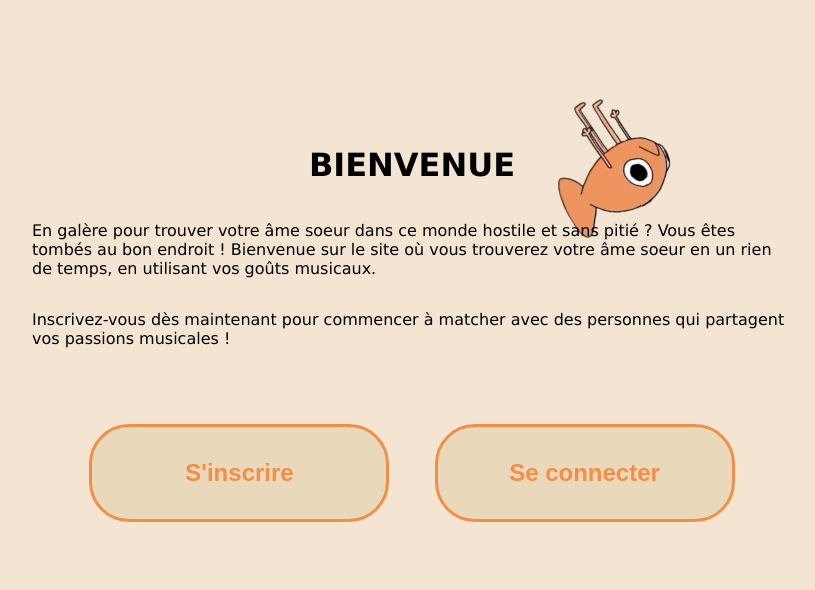
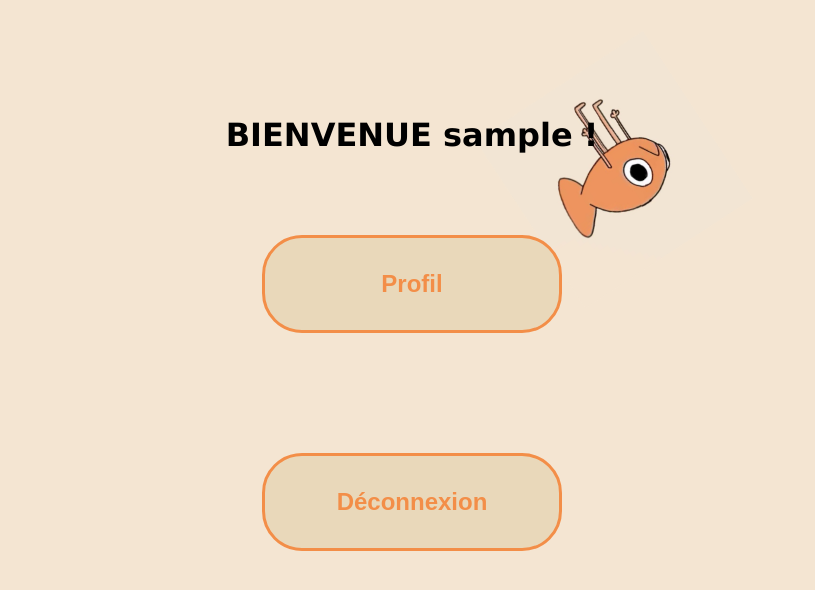
Before and after one commit to louisejanuel/workshop_web, a Flask app: page / in a window 1280 px wide. Shown: the part 94-684 px from the top of the page, without its empty margins (228-1043 px from the left). Run offline with Flask 3, Linux system fonts and the light colour scheme; the visitor is signed in with stand-in values (Sample User, id 1).

Commit message:
some links buttons etc

```diff
--- a/templates/index.html
+++ b/templates/index.html
@@ -3,6 +3,14 @@
 {% block title %}Accueil{% endblock %}
 
 {% block content %}
+
+
+{% if session.user %}
+<h1>BIENVENUE {{ session.user }} !</h1>
+<a href="/profile"><button class="button">Profil</button></a>
+<a href="/logout"><button class="button">Déconnexion</button></a>
+
+{% else %}
 <h1>BIENVENUE</h1>
 <p>En galère pour trouver votre âme soeur dans ce monde hostile et sans pitié ? Vous êtes tombés au bon endroit !
     Bienvenue sur le site où vous trouverez votre âme soeur en un rien de temps, en utilisant vos goûts musicaux.</p>
@@ -11,4 +19,7 @@
     <a href="/register"><button class="button">S'inscrire</button></a>
     <a href="/login"><button class="button">Se connecter</button></a>
 </div>
+
+{% endif %}
+
 {% endblock %}
--- a/templates/match.html
+++ b/templates/match.html
@@ -38,8 +38,8 @@ voici les personnes avec qui ça match, {{session['user']}}
 </script>
 
 
-
 <div class="boutons-container">
+    <a href='/profile'><button class="bouton3">Retour profil</button></a>
     <a href='/logout'><button class="bouton3">Se déconnecter</button></a>
 </div>
 {% endblock %}
--- a/templates/saisie.html
+++ b/templates/saisie.html
@@ -55,4 +55,7 @@
 
   document.addEventListener('DOMContentLoaded', fetchMusics);
 </script>
+
+<a href='/profile'><button class="bouton3">Retour profil</button></a>
+
 {% endblock %}
--- a/templates/updateprofile.html
+++ b/templates/updateprofile.html
@@ -10,4 +10,7 @@
     <input type="password" name="password" placeholder="Mot de passe" required>
     <button class="bouton2" type="submit">Modifier</button>
 </form>
+
+<a href='/profile'><button class="bouton3">Retour profil</button></a>
+
 {% endblock %}
```
